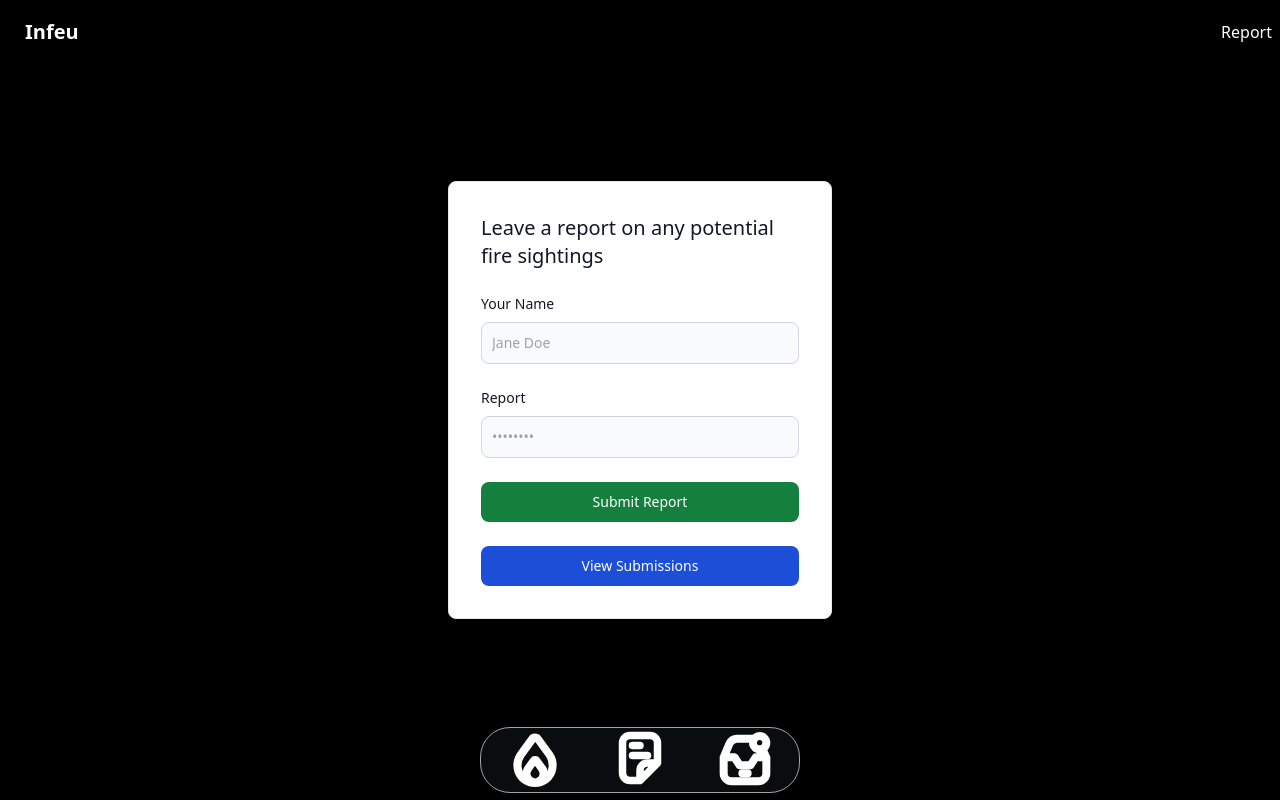
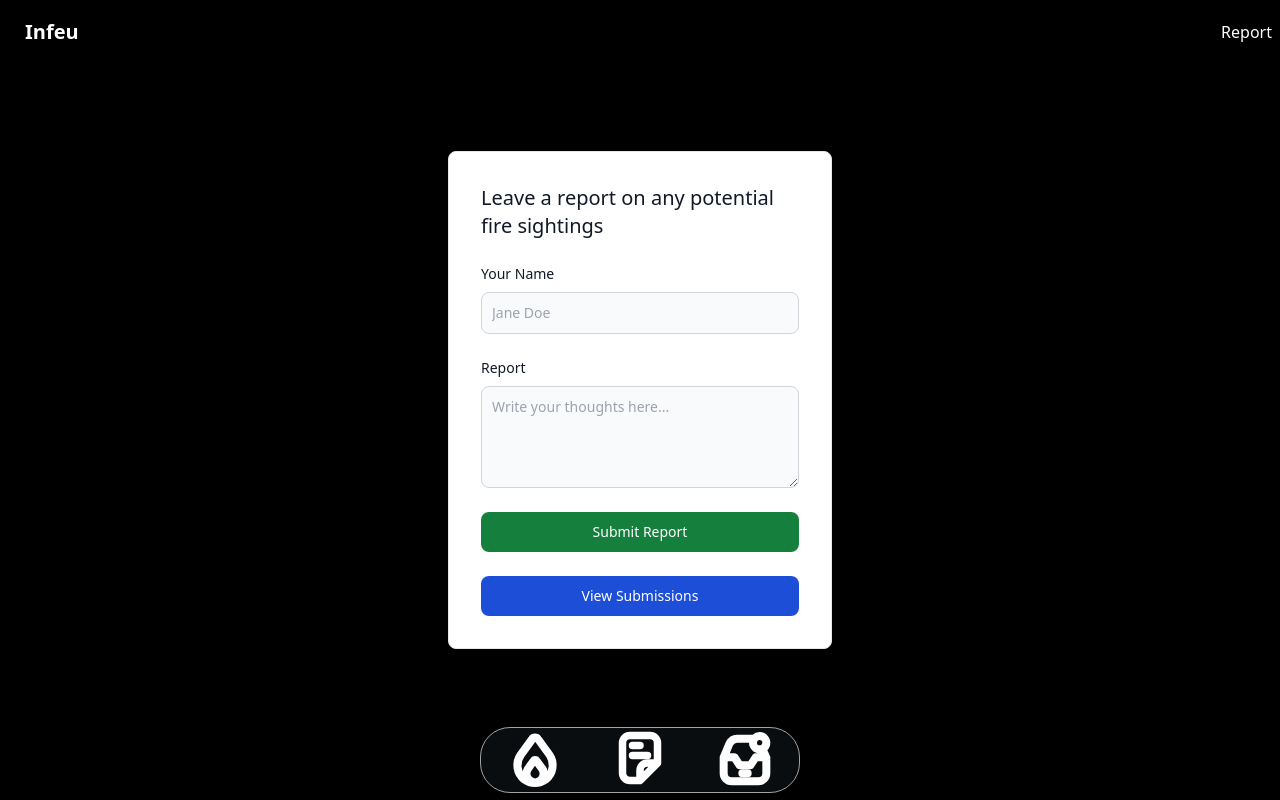
Before and after one commit to Chinurum-Omenuko/wildfires, a SvelteKit app in the folder frontend/: page /report in a window 1280 px wide. Built offline with nearby package versions, Linux system fonts and the light colour scheme.

Commit message:
changes form input to textarea for report

```diff
--- a/frontend/src/components/ReportComps/Form.svelte
+++ b/frontend/src/components/ReportComps/Form.svelte
@@ -1,5 +1,6 @@
 <script lang="ts">
     import { goto } from "$app/navigation";
+	import ReportCard from "./ReportCard.svelte";
 
     const viewsubmissions = () =>{
         goto('/report/view')
@@ -15,7 +16,7 @@
         </div>
         <div>
             <label for="password" class="block mb-2 text-sm font-medium text-gray-900 dark:text-white">Report</label>
-            <input type="password" name="password" id="password" placeholder="••••••••" class="bg-gray-50 border border-gray-300 text-gray-900 text-sm rounded-lg focus:ring-blue-500 focus:border-blue-500 block w-full p-2.5 dark:bg-gray-600 dark:border-gray-500 dark:placeholder-gray-400 dark:text-white" required>
+            <textarea id="message" rows="4" class="block p-2.5 w-full text-sm text-gray-900 bg-gray-50 rounded-lg border border-gray-300 focus:ring-blue-500 focus:border-blue-500 dark:bg-gray-700 dark:border-gray-600 dark:placeholder-gray-400 dark:text-white dark:focus:ring-blue-500 dark:focus:border-blue-500" placeholder="Write your thoughts here..."></textarea>
         </div>
 
         <button type="submit" class="w-full text-white bg-green-700 hover:bg-green-800 focus:ring-4 focus:outline-none focus:ring-green-300 font-medium rounded-lg text-sm px-5 py-2.5 text-center dark:bg-green-600 dark:hover:bg-green-700 dark:focus:ring-green-800">Submit Report</button>
```
